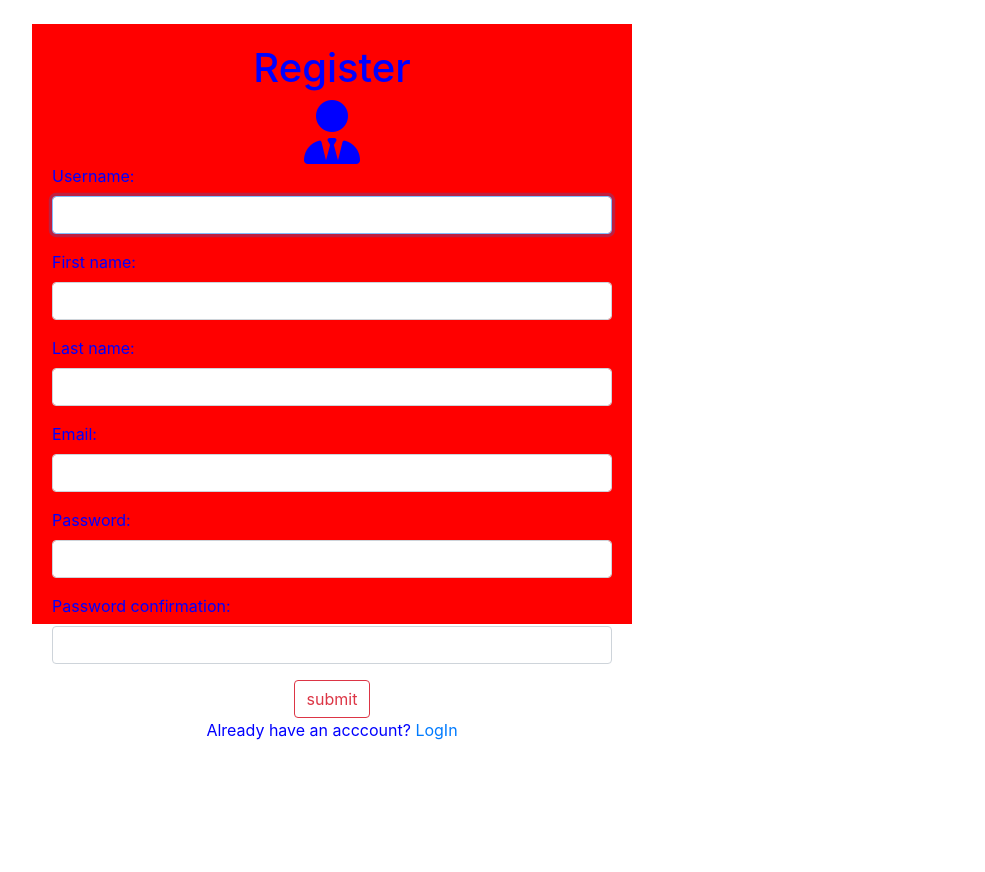
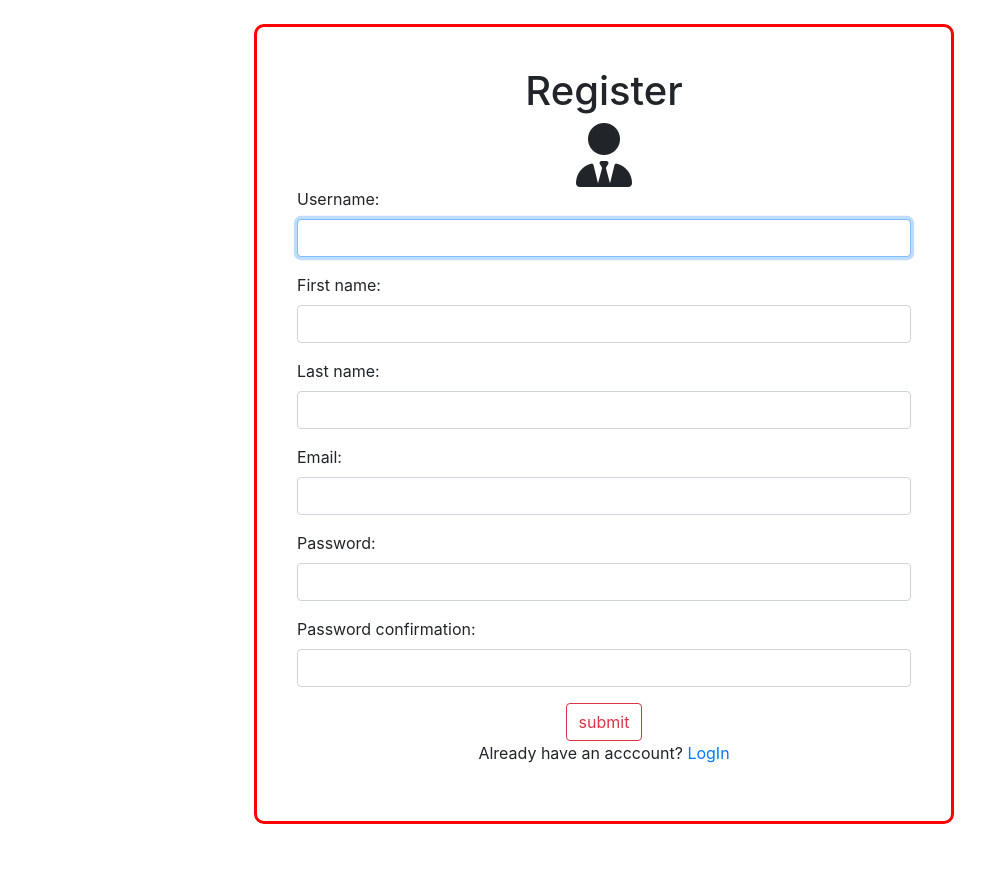
Before and after one commit to lcmongwe/Pro-Awards, a Django app: page /members/register-user in a window 1280 px wide. Shown: the part 56-928 px from the top of the page, without its empty margins (53-1038 px from the left). Before the commit the page ends 796 px from the top, so only its background shows below. Run offline with Django 4.2, Linux system fonts and the light colour scheme; some libraries are stand-ins or nearby versions.

Commit message:
register form background changed

```diff
--- a/awapp/static/css/app.css
+++ b/awapp/static/css/app.css
@@ -1,3 +1,4 @@
+
 .mynav{
     background:rgb(51, 50, 48);
     color: rgb(22, 21, 21);
--- a/awapp/static/css/register.css
+++ /dev/null
@@ -1,10 +0,0 @@
-.register {
-  width: 600px;
-  height: 600px;
-  background-color: red;
-  padding: 20px;
-}
-
-.formr {
-  color: blue;
-}
--- a/awapp/templates/navbar.html
+++ b/awapp/templates/navbar.html
@@ -1,4 +1,4 @@
-<nav class="navbar navbar-expand-lg navbar-dark bg-dark " id="mynav">
+<nav class="navbar navbar-expand-lg navbar-dark bg-dark mynav" id="mynav">
   <a class="navbar-brand" href="{% url 'home'%}">AWARDS Hello ({{request.user}})</a>
   <button
     class="navbar-toggler"
--- a/members/templates/authenticate/register.html
+++ b/members/templates/authenticate/register.html
@@ -5,7 +5,7 @@
      {% endblock %}
 {% block content%}
 
-<div class="register" >
+<div class="register" style="background:white;border: 3px solid red;height: 800px; margin-left: 20%;">
 <div class="formr" >
 {%if form.errors%}
 
```
Also changed, not shown: awapp/static/css/login.css (added).
